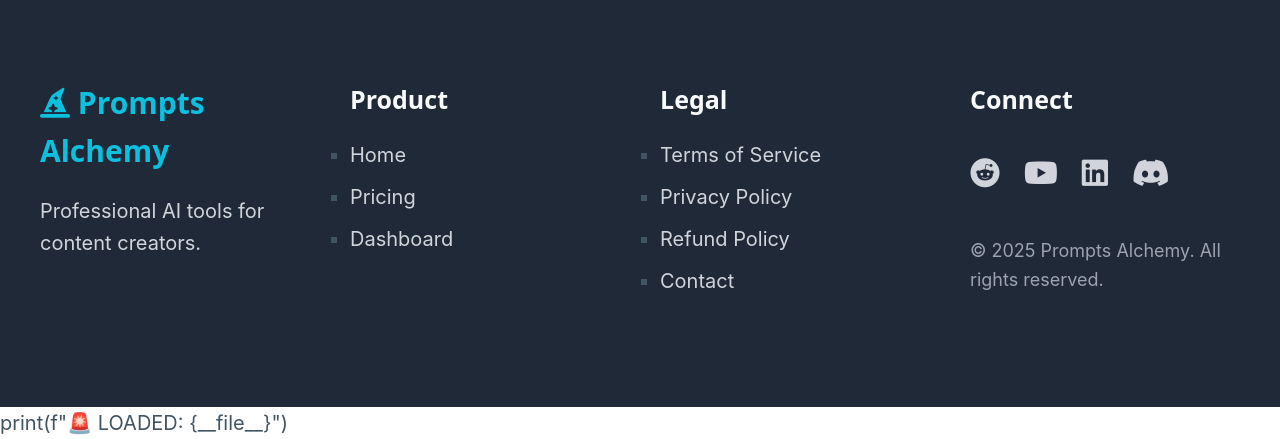
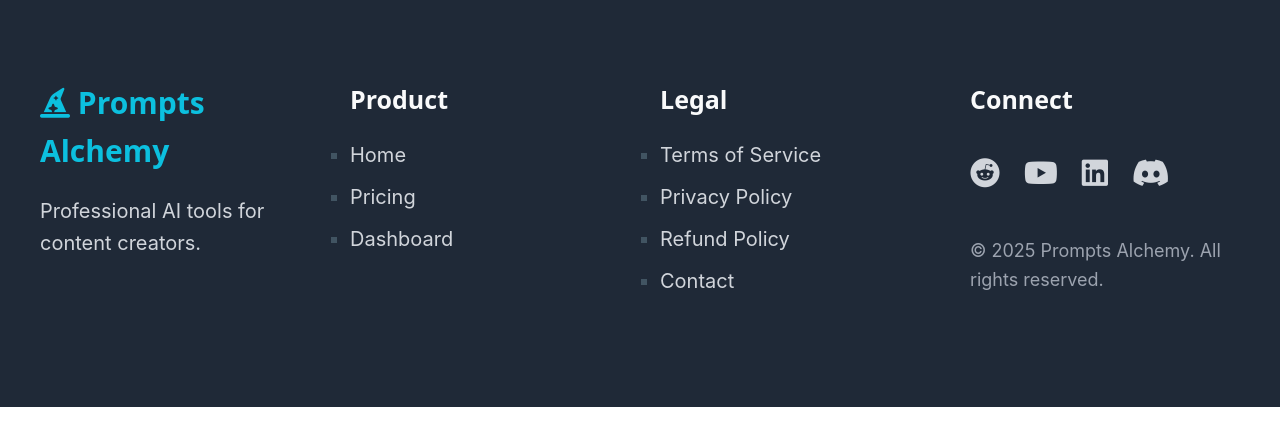
Before and after one commit to lucsetzer/prompts-alchemy-v7, a FastAPI app: page / in a window 1280 px wide. Shown: the part 4945-5384 px from the top of the page. After the commit the page ends 5352 px from the top, so only its background shows below. Run offline with FastAPI, Linux system fonts and the light colour scheme.

Commit message:
Remove debug print statement
Removed debug print statement from frontpage.html

```diff
--- a/dashboard/templates/frontpage.html
+++ b/dashboard/templates/frontpage.html
@@ -458,7 +458,7 @@
         </div>
     </div>
 
-print(f"🚨 LOADED: {__file__}")
+
 
     <script>
         // Modal functions
```
